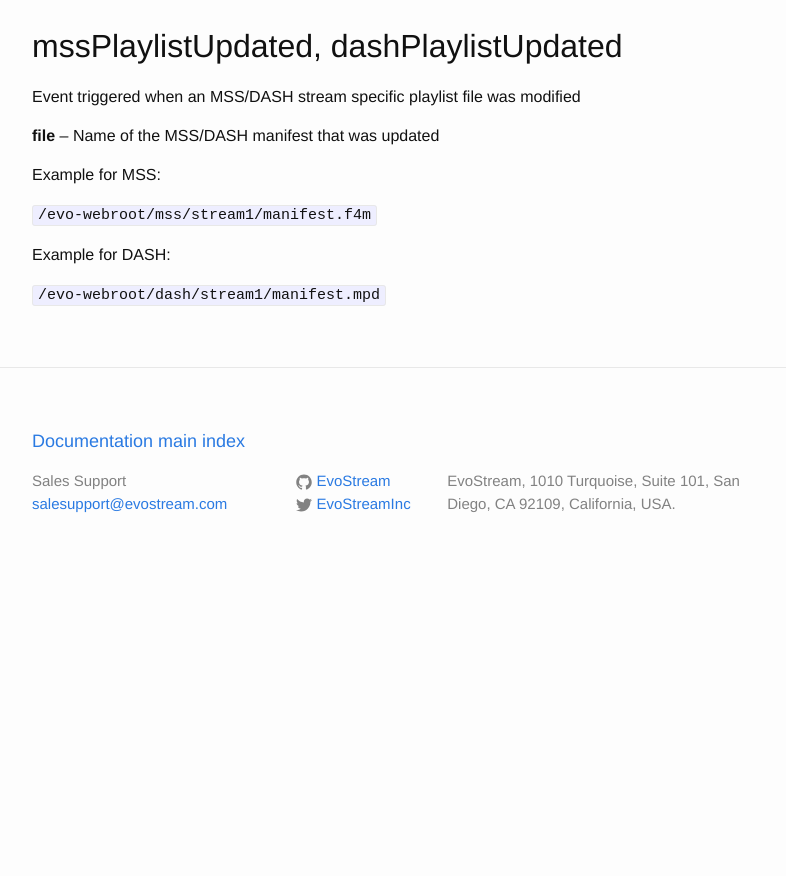
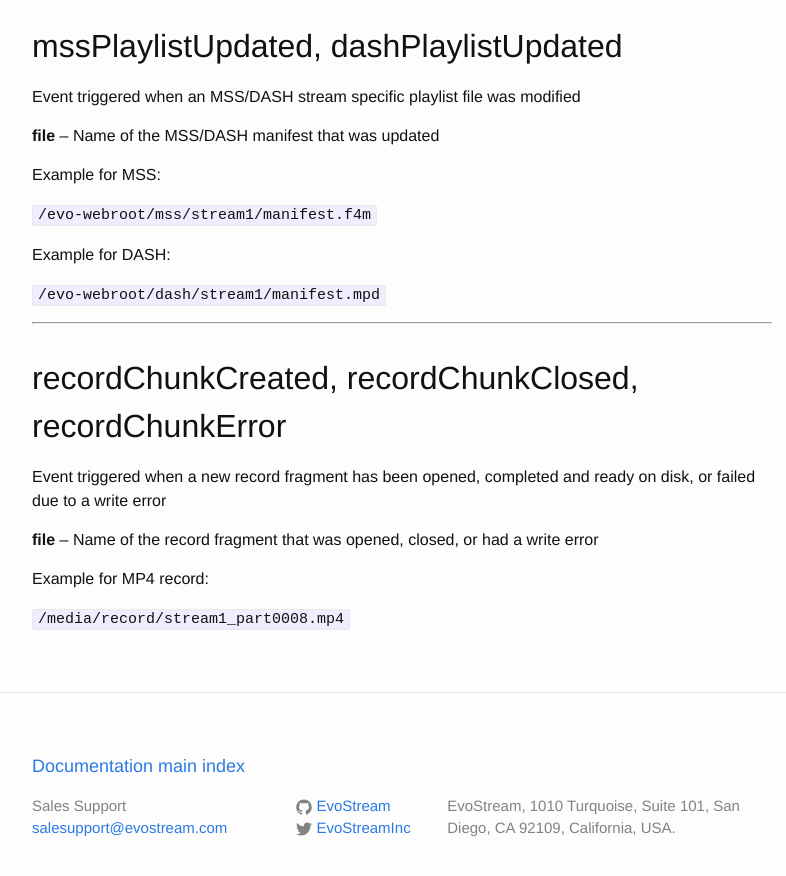
Before and after one commit to EvoStream/ems_api_definition, a Jekyll site: the page built from _posts/2016-01-01-adaptive_streaming.md, in a window 1280 px wide and 900 px high, scrolled down 2378 px. Shown: the top 876 px of the window, without its empty margins (238-1024 px from the left). Built offline with Jekyll 4.4.1, drawn with Linux system fonts in a browser that asks for light colours; before the commit the page ends 2953 px from its top, so only the background shows below that; some of the changed text lies outside the part shown.

Commit message:
Add record chunk events

```diff
--- a/_posts/2016-01-01-adaptive_streaming.md
+++ b/_posts/2016-01-01-adaptive_streaming.md
@@ -16,7 +16,7 @@ Event triggered when an HLS/HDS/MSS/DASH chunk file was opened on disk.
 
 Example for HLS:
 
-`/evo-webroot/hls/stream1/segment\_1362025844863\_1362025844863\_14.ts`
+`/evo-webroot/hls/stream1/segment_1362025844863_1362025844863\_14.ts`
 
 Example for HDS:
 
@@ -126,3 +126,17 @@ Example for MSS:
 Example for DASH:
 
 `/evo-webroot/dash/stream1/manifest.mpd`
+
+------
+
+## recordChunkCreated, recordChunkClosed, recordChunkError
+
+Event triggered when a new record fragment has been opened, completed and ready on disk, or failed due to a write error
+
+**file** – Name of the record fragment that was opened, closed, or had a write error
+
+
+
+Example for MP4 record:
+
+`/media/record/stream1_part0008.mp4`
```
